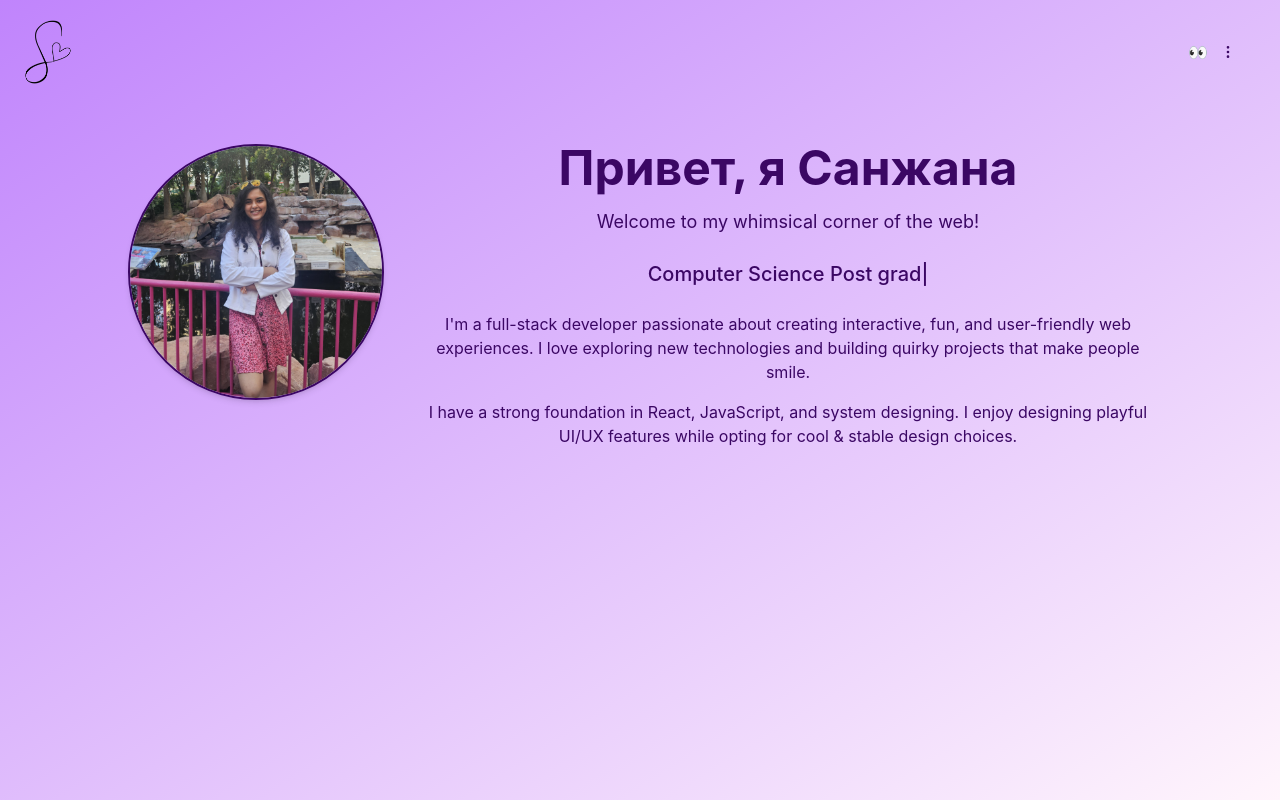
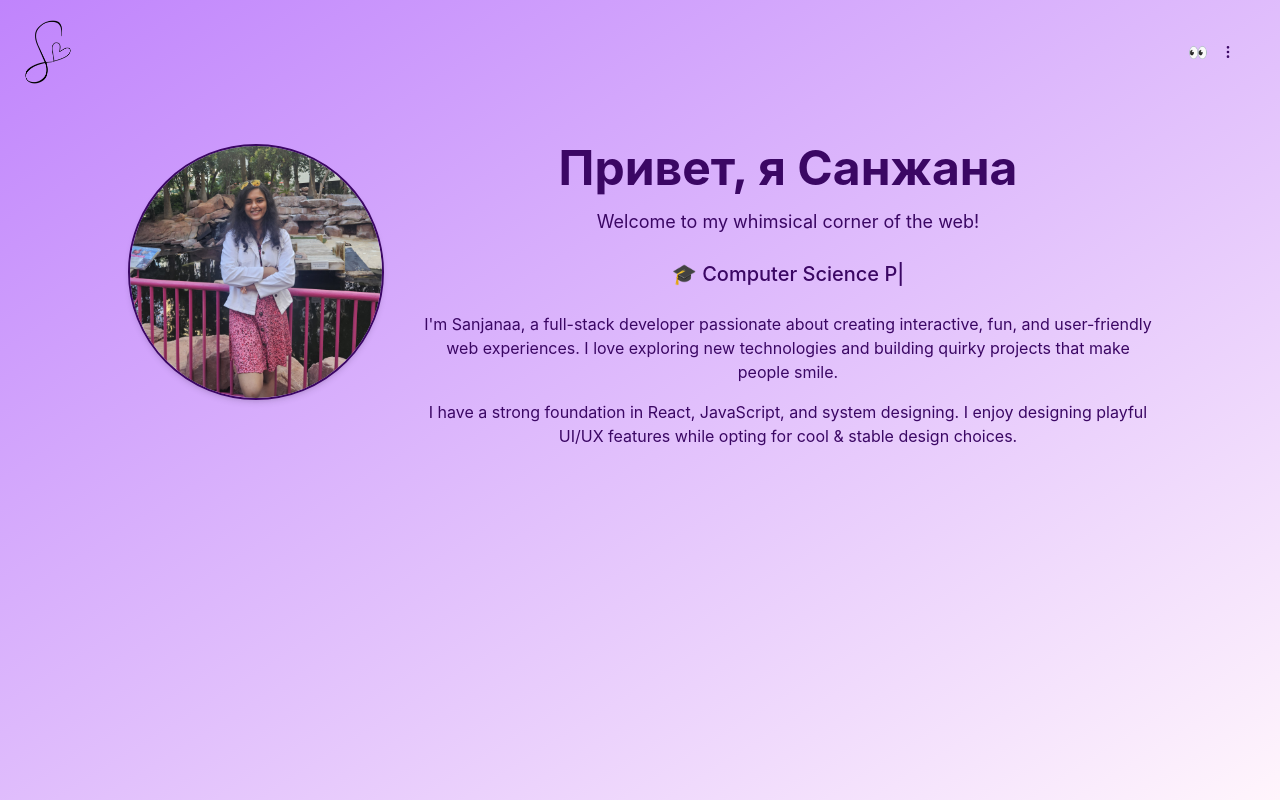
Before and after one commit to SanjanaaVenugopal/sanjanaa-portfolio, a React (Create React App) app: page / in a window 1280 px wide. Built offline with nearby package versions, Linux system fonts and the light colour scheme; no server answers; the database is empty.

Commit message:
Update constants.ts

```diff
--- a/src/Constants/constants.ts
+++ b/src/Constants/constants.ts
@@ -39,13 +39,13 @@ export const welcomeHeadlineWithAudioSupport: Record<
 };
 
 export const aboutMeBlinkyTexts = [
-  "Full-stack developer at Microsoft",
-  "Computer Science Post graduate from IIT Madras",
-  "All India Rank 45 - GATE CS 2021",
+  "🤓 Full-stack developer at Microsoft",
+  "🎓 Computer Science Post graduate from IIT Madras",
+  "🥇 All India Rank 45 - GATE CS 2021",
 ];
 
 export enum AboutMe {
-  line1 = "I'm a full-stack developer passionate about creating interactive, fun, and user-friendly web experiences. I love exploring new technologies and building quirky projects that make people smile.",
+  line1 = "I'm Sanjanaa, a full-stack developer passionate about creating interactive, fun, and user-friendly web experiences. I love exploring new technologies and building quirky projects that make people smile.",
   line2 = "I have a strong foundation in React, JavaScript, and system designing. I enjoy designing playful UI/UX features while opting for cool & stable design choices.",
 }
 
```
